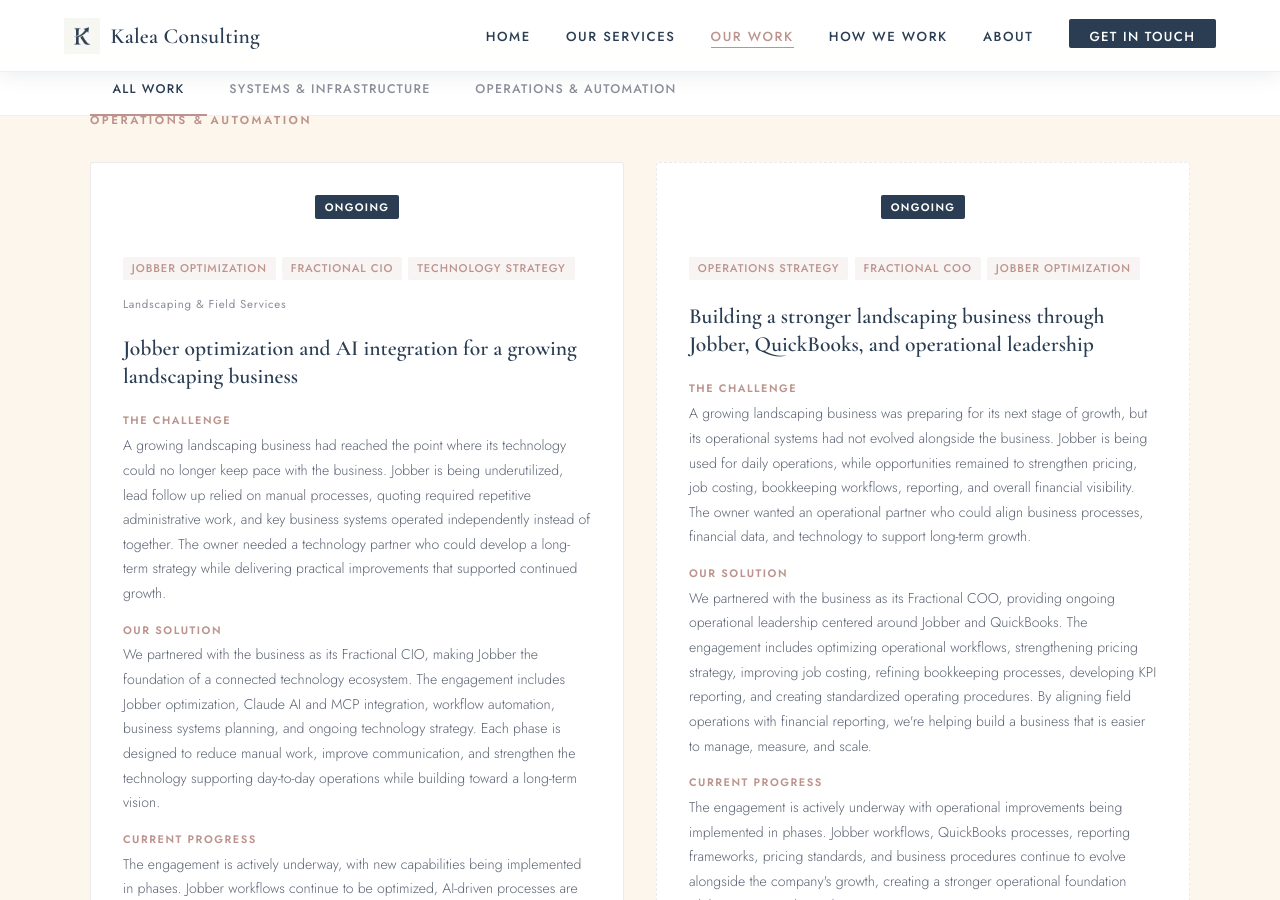
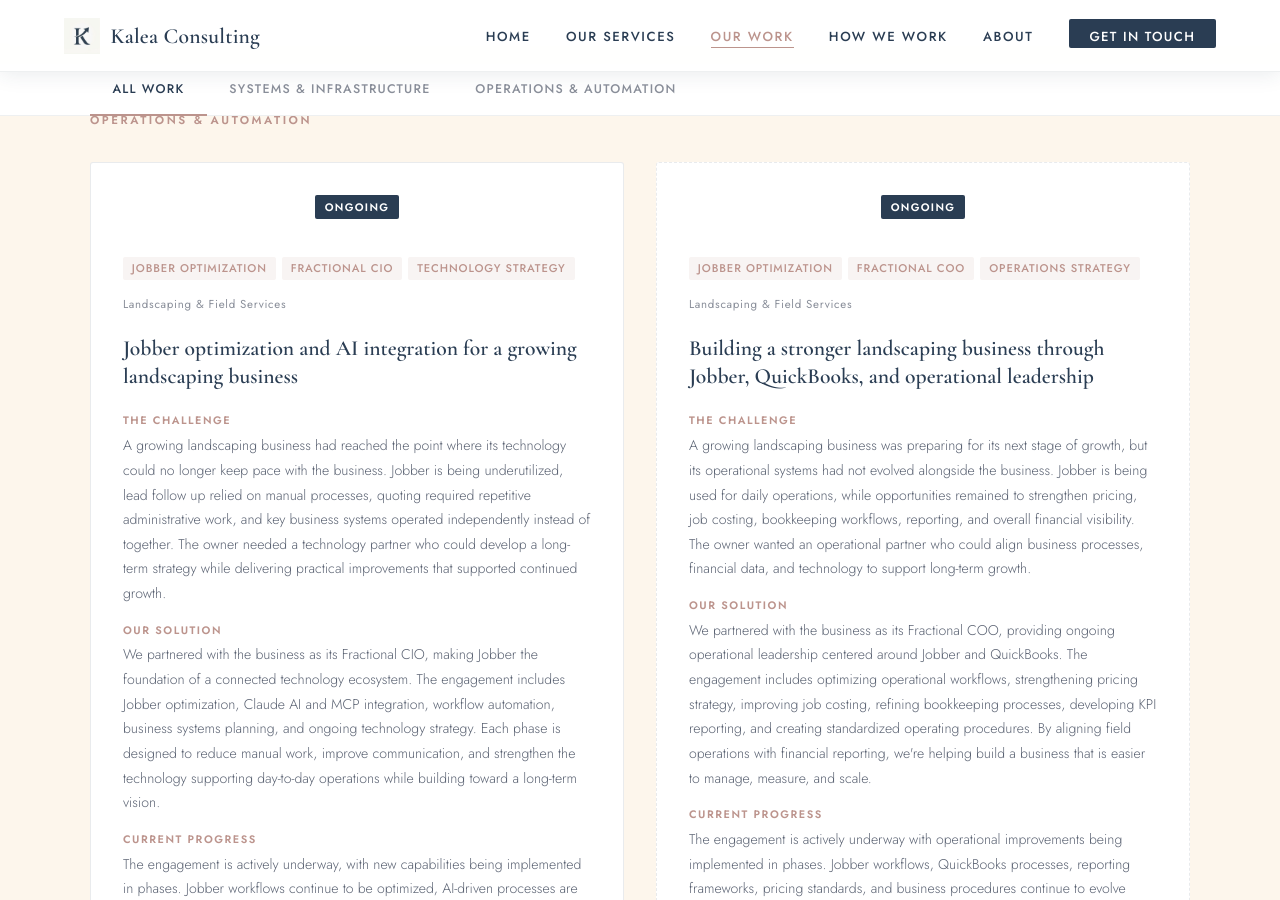
Before and after one commit to Kalea-Consulting/kaleaconsulting, a Jekyll site: the page built from work.html, in a window 1280 px wide and 900 px high, scrolled down 2022 px. Built offline with Jekyll 4.4.1, drawn with Linux system fonts in a browser that asks for light colours.

Commit message:
Updating COO & Landscaping & Field Services work.html
<span class="case-tag">Fractional COO</span>

Landscaping & Field Services

```diff
--- a/work.html
+++ b/work.html
@@ -180,10 +180,11 @@ description: Case studies from Kalea Consulting — real engagements across netw
         <div class="case-ongoing-badge-centered">Ongoing</div>
         <div class="case-header">
           <div class="case-tags">
+            <span class="case-tag">Jobber Optimization</span>
+            <span class="case-tag">Fractional COO</span>
             <span class="case-tag">Operations Strategy</span>
-            <span class="case-tag">Fractional COO</span>
-            <span class="case-tag">Jobber Optimization</span>
-            </div>
+          </div>
+            <span class="case-industry">Landscaping &amp; Field Services</span>
         </div>
         <h3 class="case-title">Building a stronger landscaping business through Jobber, QuickBooks, and operational leadership</h3>
         <div class="case-body">
```
